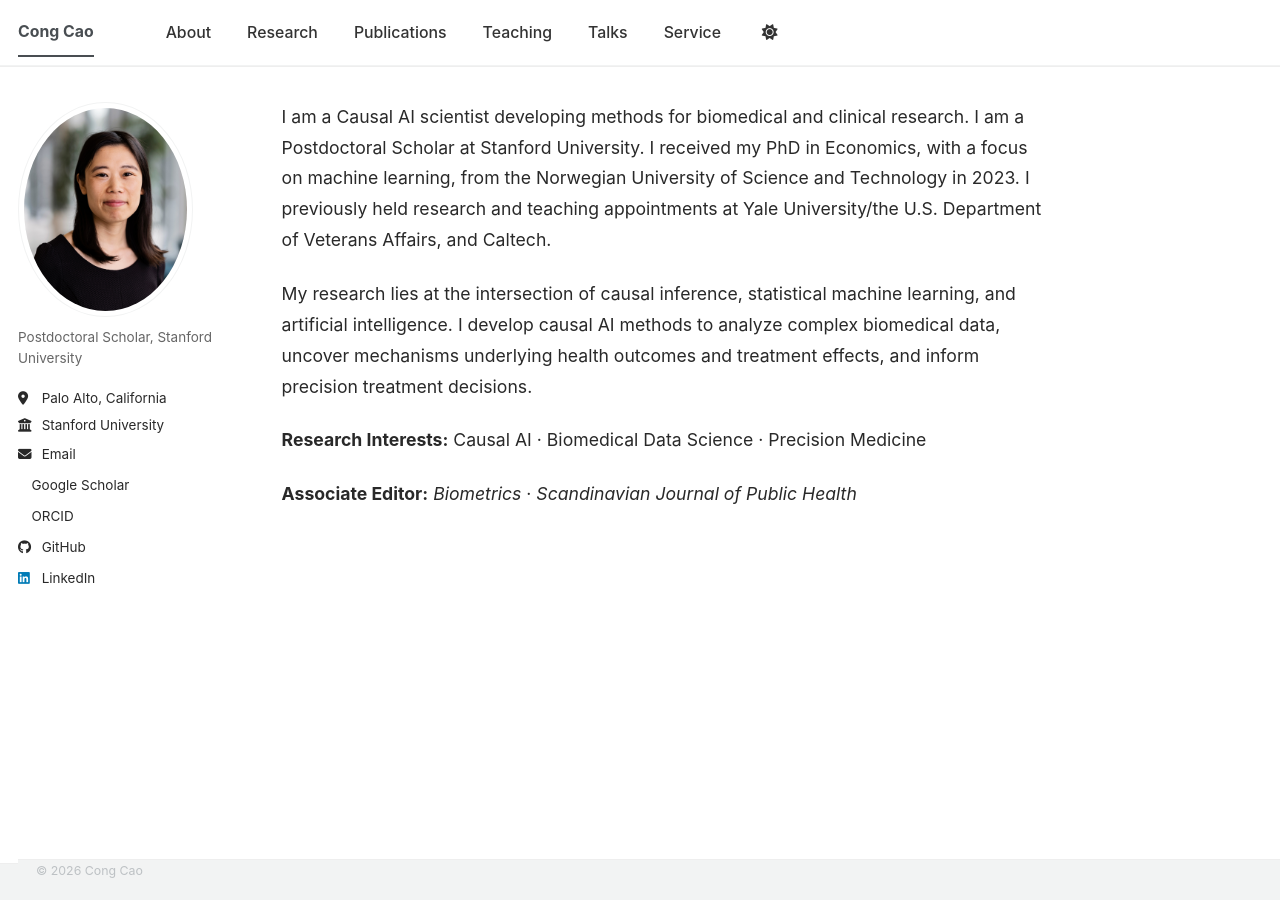
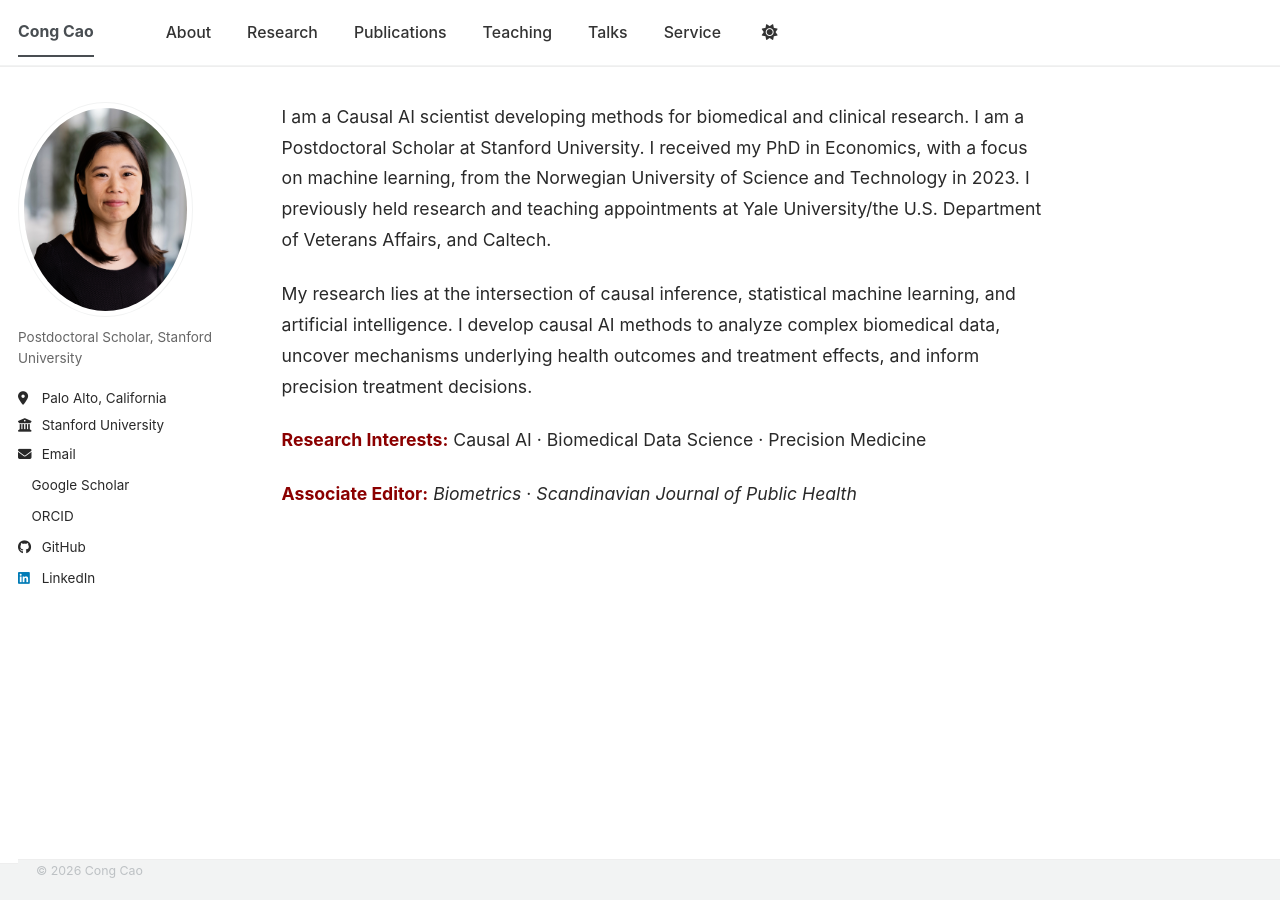
Before and after one commit to congca0/congca0.github.io, a Jekyll site: the page built from about.md, in a window 1280 px wide. Built offline with Jekyll 4.4.1, drawn with Linux system fonts in a browser that asks for light colours; a style sheet for code colours, icons or effects is not loaded; our own code applies the rules of GitHub Pages for plain Markdown files.

Commit message:
Update about.md

```diff
--- a/about.md
+++ b/about.md
@@ -6,6 +6,6 @@ I am a Causal AI scientist developing methods for biomedical and clinical resear
 
 My research lies at the intersection of causal inference, statistical machine learning, and artificial intelligence. I develop causal AI methods to analyze complex biomedical data, uncover mechanisms underlying health outcomes and treatment effects, and inform precision treatment decisions.
 
-**Research Interests:** Causal AI · Biomedical Data Science · Precision Medicine
+<strong style="color: #8B0000;">Research Interests:</strong> Causal AI · Biomedical Data Science · Precision Medicine
 
-**Associate Editor:** *Biometrics* · *Scandinavian Journal of Public Health*
+<strong style="color: #8B0000;">Associate Editor:</strong> <em>Biometrics</em> · <em>Scandinavian Journal of Public Health</em>
```
